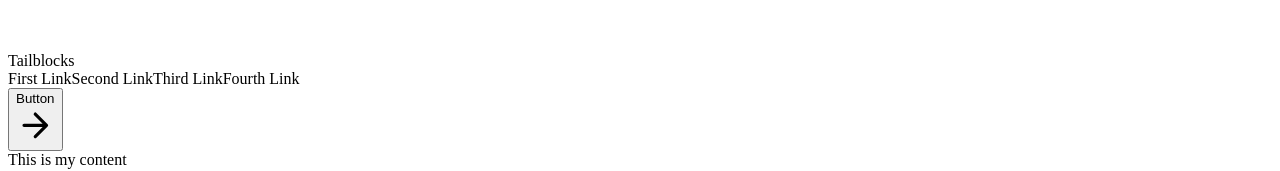
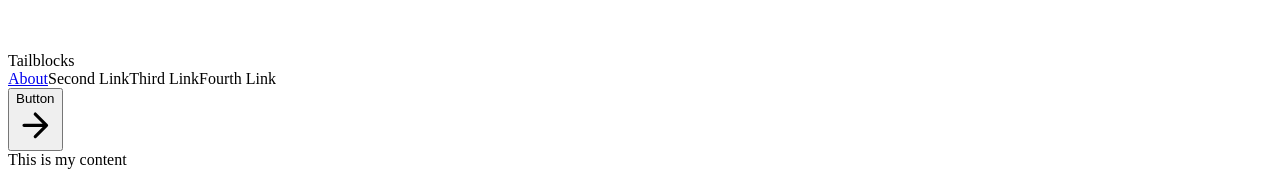
Before and after one commit to DanielYankiver/TSG-prep, a Next.js app in the folder tsg-prep/: page / in a window 1280 px wide. Shown: the part 1224-1395 px from the top of the page. Built offline with nearby package versions, Linux system fonts and the light colour scheme.

Commit message:
Used next/link to make the about link in header got to about page

```diff
--- a/tsg-prep/src/components/header/index.js
+++ b/tsg-prep/src/components/header/index.js
@@ -1,3 +1,5 @@
+import Link from 'next/link';
+
 function Header() {
     return (
         <header class="text-gray-600 body-font">
@@ -9,7 +11,9 @@ function Header() {
                     <span class="ml-3 text-xl">Tailblocks</span>
                 </a>
                 <nav class="md:mr-auto md:ml-4 md:py-1 md:pl-4 md:border-l md:border-gray-400	flex flex-wrap items-center text-base justify-center">
-                    <a class="mr-5 hover:text-gray-900">First Link</a>
+                    <Link href="/about">
+                        <a class="mr-5 hover:text-gray-900">About</a>
+                    </Link>
                     <a class="mr-5 hover:text-gray-900">Second Link</a>
                     <a class="mr-5 hover:text-gray-900">Third Link</a>
                     <a class="mr-5 hover:text-gray-900">Fourth Link</a>
```
